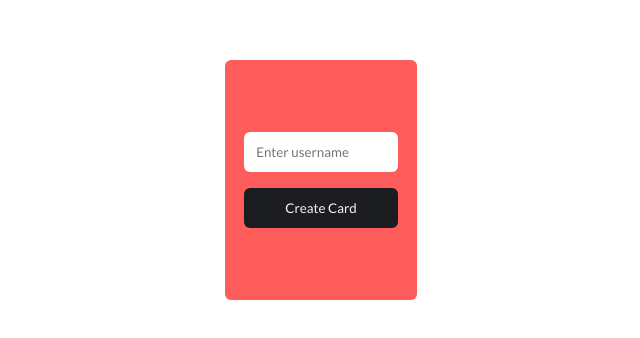
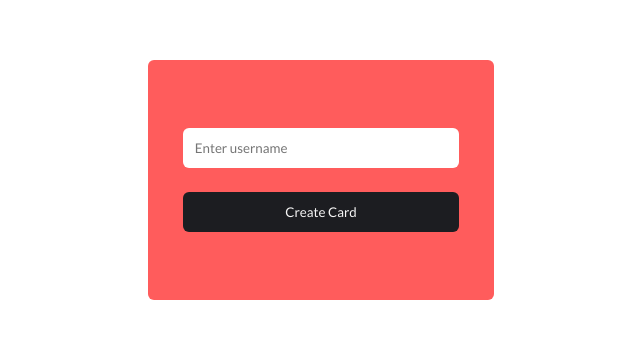
Before and after one commit to iamansingh0/tryingBunJS, a plain HTML site: page index.html in a window 768 px wide. Shown: the part 220-558 px from the top of the page, without its empty margins (63-703 px from the left). Drawn offline with Linux system fonts and the light colour scheme.

Commit message:
added responsiveness in username form

```diff
--- a/style.css
+++ b/style.css
@@ -167,3 +167,23 @@ input{
     align-items: center;
     justify-content: center;
 }
+
+/* responsive design */
+@media only screen and (max-width: 768px) {
+    .form {
+        width: 75vw;
+        gap: 3vh;
+    }
+}
+
+@media only screen and (min-width: 768px) and (max-width: 1024px) {
+    .form {
+        width: 45vw;
+    }
+}
+
+@media only screen and (min-width: 1024px) {
+    .form {
+        width: 30vw;
+    }
+}
```
